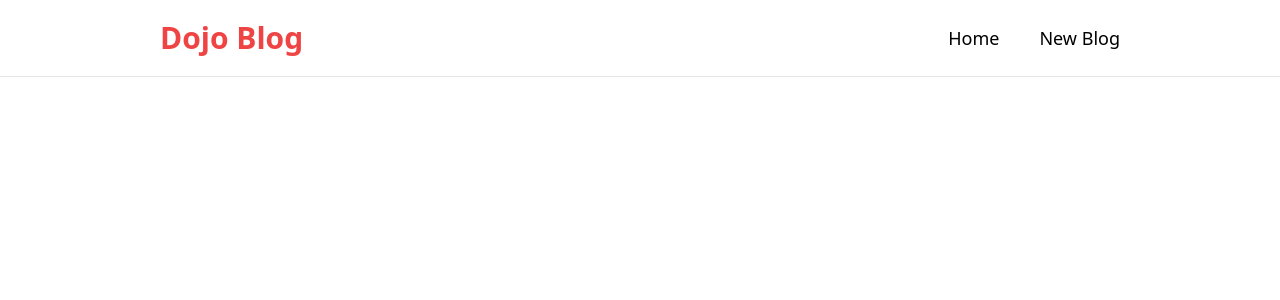
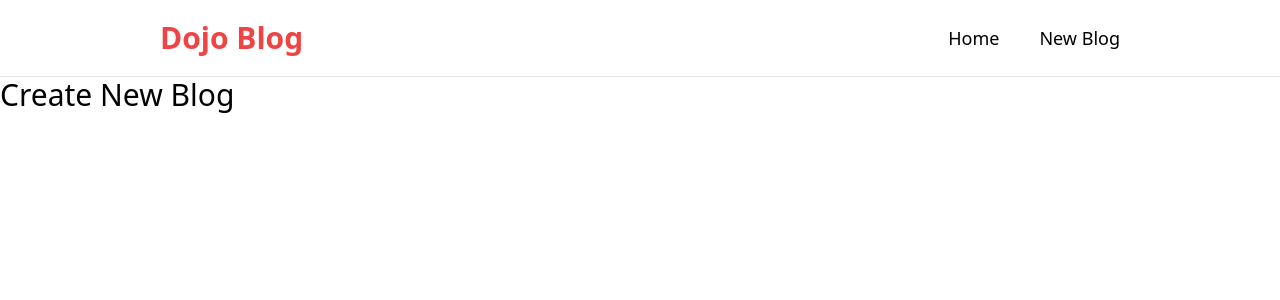
Before and after one commit to batoorsohail/dojo-blog, a React (Vite) app: page /create in a window 1280 px wide. Shown: the top 300 px of the page. Built offline with nearby package versions, Linux system fonts and the light colour scheme; a web font is replaced by a local one.

Commit message:
Add Create.jsx page

```diff
--- a/src/App.jsx
+++ b/src/App.jsx
@@ -1,6 +1,7 @@
 import { Routes, Route } from 'react-router-dom';
 import Home from './pages/Home';
 import Navbar from './components/Navbar';
+import Create from './pages/Create';
 
 function App() {
   return (
@@ -8,6 +9,7 @@ function App() {
       <Navbar />
       <Routes>
         <Route path='/' element={<Home />} />
+        <Route path='/create' element={<Create />} />
       </Routes>
     </>
   );
--- a/src/components/Navbar.jsx
+++ b/src/components/Navbar.jsx
@@ -8,7 +8,7 @@ const Navbar = () => (
         <Link to="/" className="text-lg hover:text-gray-500">Home</Link>
       </li>
       <li>
-        <Link href="/create" className="text-lg hover:text-gray-500">New Blog</Link>
+        <Link to="/create" className="text-lg hover:text-gray-500">New Blog</Link>
       </li>
     </ul>
   </nav>
--- /dev/null
+++ b/src/pages/Create.jsx
@@ -0,0 +1,9 @@
+import React from 'react'
+
+const Create = () => {
+  return (
+    <h2 className="text-3xl">Create New Blog</h2>
+  )
+}
+
+export default Create
```
